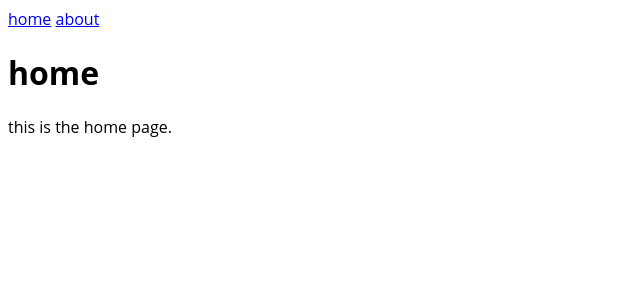
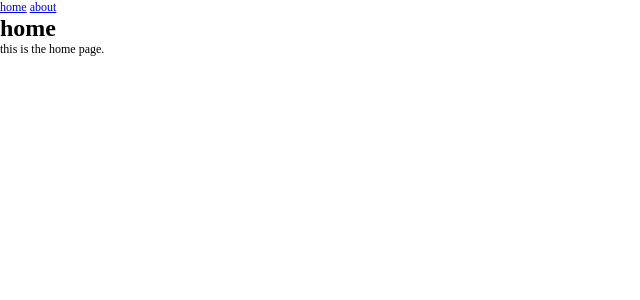
Before and after one commit to jakubgaba/Work_spoils, a SvelteKit app: page / in a window 1280 px wide. Shown: the top 300 px of the page, without its empty margins (0-640 px from the left). Built offline with nearby package versions, Linux system fonts and the light colour scheme.

Commit message:
Connecting-mixins-to-bigboss

```diff
--- a/src/routes/+layout.svelte
+++ b/src/routes/+layout.svelte
@@ -1,6 +1,6 @@
 
 <script>
-	console.log("Iam angry")
+	import "../styles/styles.scss"
 </script>
 
 <svelte:head>
@@ -12,10 +12,5 @@
 	<a href="/about">about</a>
 </nav>
 
-<style>
-	:global(body) {
-		font-family: 'Open Sans', sans-serif;
-	}
-</style>
 
 <slot />
--- a/src/routes/+page.svelte
+++ b/src/routes/+page.svelte
@@ -1,2 +1,4 @@
+
+
 <h1>home</h1>
 <p class="blah" >this is the home page.</p>
--- a/src/styles/abstracts/_mixins.scss
+++ b/src/styles/abstracts/_mixins.scss
@@ -5,13 +5,13 @@ $tab-jerk: 1400px;
 $big-desktop: 1800px;
 
 @function base-font-size($pixels) {
-    @return percentage(calc($pixels / 16px));
+    @return percentage(calc($pixels / 12px));
 }
 
 
 @mixin respond($breakpoint) {
     // 16px is the default browser font size
-    @media (max-width: calc(calc($breakpoint / 16px) * 1em)) {
+    @media (max-width: calc(calc($breakpoint / 12px) * 1em)) {
         @content;
     }
 }
--- a/src/styles/styles.scss
+++ b/src/styles/styles.scss
@@ -1,12 +1,27 @@
+@import "./abstracts/mixins";
+
 *,
 *::after,
 *::before{
     margin: 0;
     padding: 0;
     box-sizing: inherit;
-    background-color: black;
 }
 
-html{
-    background-color: black;
+html {
+    @include respond($big-desktop) {
+        font-size: base-font-size(12px);
+    }
+
+    @include respond($tab-land) {
+        font-size: base-font-size(9px);
+    }
+
+    @include respond($tab-port) {
+        font-size: base-font-size(8px);
+    }
+
+    @include respond($phone) {
+        font-size: base-font-size(7px);
+    }
 }
--- a/svelte.config.js
+++ b/svelte.config.js
@@ -10,7 +10,7 @@ const config = {
 	preprocess: vitePreprocess({
 		scss: {
 			prependData: `@import './src/styles.scss';`
-		}
+		},
 	}),
 	kit: {
 		// Corrected the typo in the comment
```
